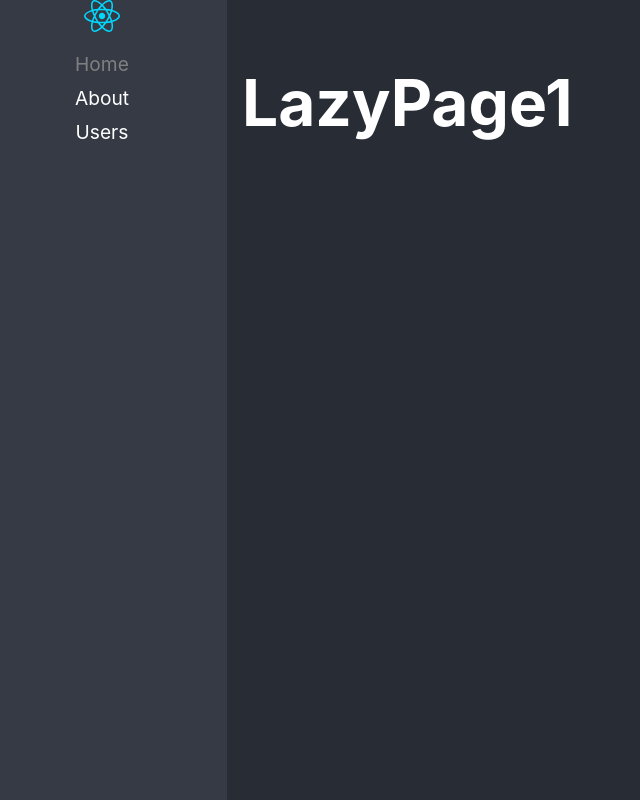
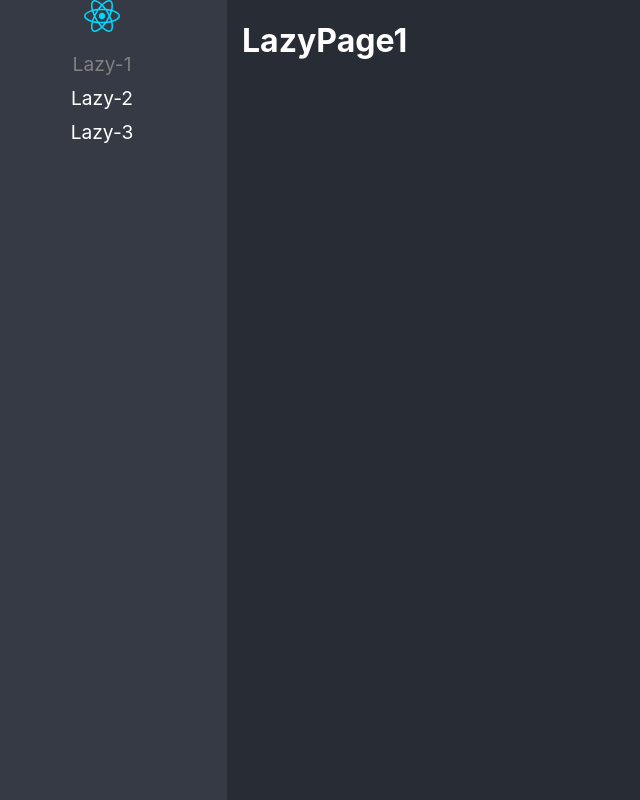
Before and after one commit to DiegoAlexanderSanmartinY/react-advance, a React (Vite) app: page /lazy1 in a window 1280 px wide. Shown: the whole page, without its empty margins (23-663 px from the left). Built offline with nearby package versions, Linux system fonts and the light colour scheme.

Commit message:
LazyLoad Basico listo

```diff
--- a/src/01-lazyload/pages/LazyPage1.tsx
+++ b/src/01-lazyload/pages/LazyPage1.tsx
@@ -5,3 +5,5 @@
     <h1>LazyPage1</h1>
   )
 }
+
+export default LazyPage1
--- a/src/01-lazyload/pages/LazyPage2.tsx
+++ b/src/01-lazyload/pages/LazyPage2.tsx
@@ -5,3 +5,5 @@
     <h1>LazyPage2</h1>
   )
 }
+
+export default LazyPage2
--- a/src/01-lazyload/pages/LazyPage3.tsx
+++ b/src/01-lazyload/pages/LazyPage3.tsx
@@ -5,3 +5,5 @@
     <h1>LazyPage3</h1>
   )
 }
+
+export default LazyPage3
--- a/src/routes/Navigation.tsx
+++ b/src/routes/Navigation.tsx
@@ -1,38 +1,42 @@
 import { BrowserRouter } from 'react-router-dom';
 import { Routes, Route, NavLink, Navigate } from 'react-router-dom';
+import { routes } from './routes';
 
 import logo from '../assets/react.svg'
-import { LazyPage1, LazyPage2, LazyPage3 } from '../01-lazyload';
+import { Suspense } from 'react';
+
 
 export const Navigation = () => {
     return (
+        <Suspense fallback={ <span>Loading...</span> }>
             <BrowserRouter>
                 <div className="main-layout">
                     <nav>
                         <img src={ logo } alt="React Logo" />
                         <ul>
-                        <li>
-                            <NavLink to="/lazy1" className={ ({ isActive }) => isActive ? 'nav-active' : '' }>Home</NavLink>
-                        </li>
-                        <li>
-                            <NavLink to="lazy2/" className={ ({ isActive }) => isActive ? 'nav-active' : '' }>About</NavLink>
-                        </li>
-                        <li>
-                            <NavLink to="/lazy3" className={ ({ isActive }) => isActive ? 'nav-active' : '' }>Users</NavLink>
-                        </li>
+                            {/* crear navegacion dinamica */}
+                            {routes.map( ({to, path, name}) =>
+                                    <li key={ path }>
+                                        <NavLink
+                                            to={ to }
+                                            className={ ({ isActive }) => isActive ? 'nav-active' : '' }>
+                                            { name }
+                                        </NavLink>
+                                    </li>)}
                         </ul>
                     </nav>
-
-
                     <Routes>
-                    <Route path="lazy1" element={ <h1><LazyPage1/></h1> } />
-                    <Route path="lazy2" element={ <h1><LazyPage2/></h1> } />
-                    <Route path="lazy3" element={ <h1><LazyPage3/></h1> } />
-
-                    <Route path="/*" element={ <Navigate to="/lazy1" replace /> } />
+                        {routes.map(
+                            ({path, Component}) => <Route
+                            key={ path }
+                            path={ path }
+                            element={ <Component></Component> } />
+                        )
+                        }
+                        <Route path="/*" element={ <Navigate to={ routes[0].to } replace /> } />
                     </Routes>
-
                 </div>
             </BrowserRouter>
+        </Suspense>
     )
 }
--- /dev/null
+++ b/src/routes/routes.ts
@@ -0,0 +1,44 @@
+import { lazy, LazyExoticComponent } from "react";
+import { LazyPage1, LazyPage2, LazyPage3 } from "../01-lazyload";
+
+type JSXComponent = () => JSX.Element;
+interface Route {
+  to: string;
+  path: string;
+  Component: LazyExoticComponent<JSXComponent> | JSXComponent;
+  name: string;
+}
+
+const Lazy1 = lazy(
+  () =>
+    import(/* webpackChunkName: "LazyPage1" */ "../01-lazyload/pages/LazyPage1")
+);
+const Lazy2 = lazy(
+  () =>
+    import(/* webpackChunkName: "LazyPage2" */ "../01-lazyload/pages/LazyPage2")
+);
+const Lazy3 = lazy(
+  () =>
+    import(/* webpackChunkName: "LazyPage3" */ "../01-lazyload/pages/LazyPage3")
+);
+
+export const routes: Route[] = [
+  {
+    to: "/lazy1",
+    path: "lazy1",
+    Component: Lazy1,
+    name: "Lazy-1",
+  },
+  {
+    to: "/lazy2",
+    path: "lazy2",
+    Component: Lazy2,
+    name: "Lazy-2",
+  },
+  {
+    to: "/lazy3",
+    path: "lazy3",
+    Component: Lazy3,
+    name: "Lazy-3",
+  },
+];
```
Lines whose indentation alone changed are shown as unchanged.
